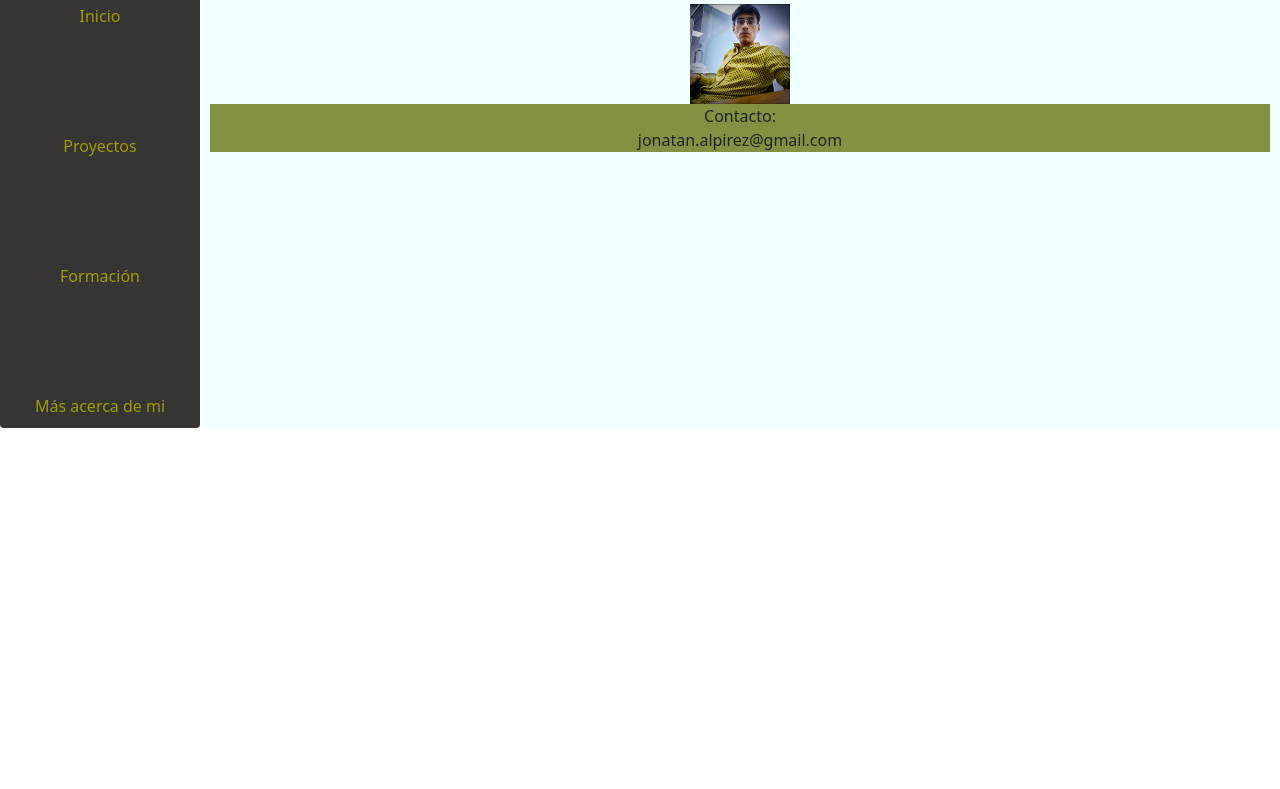
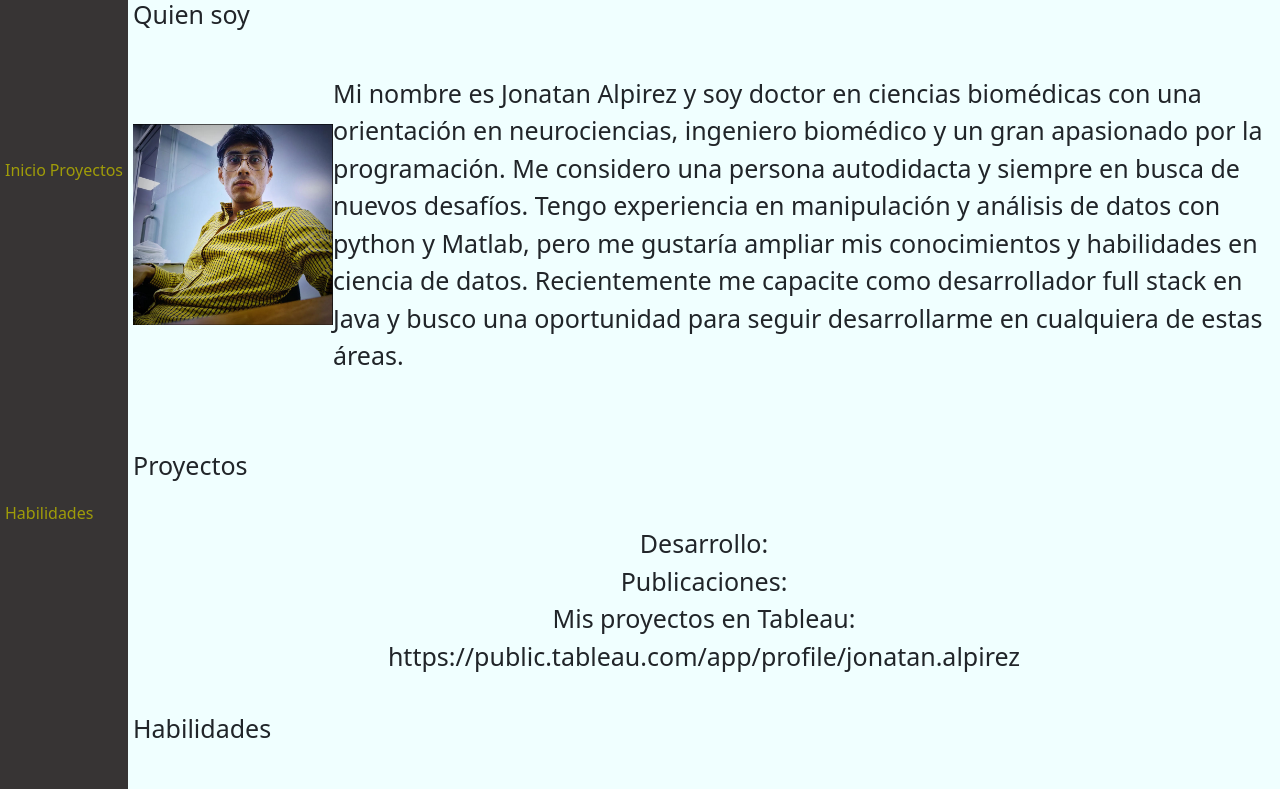
Before and after one commit to JonatanAlpirez/portafolioJonatanAlpirez, a plain HTML site: page index.html in a window 1280 px wide. Shown: the part 106-895 px from the top of the page. Before the commit the page ends 800 px from the top, so only its background shows below. Drawn offline with nearby package versions, Linux system fonts and the light colour scheme.

Commit message:
Se actualiza archivo .css

```diff
--- a/css/grid.css
+++ b/css/grid.css
@@ -3,10 +3,23 @@
     padding: 0;
     margin: 0;
 
+
 }
+
+h1{
+    font-size: 25px;
+    text-align: left;
+}
+
+td{
+    text-align:start;
+
+}
+
 
 body {
     min-height: 100%;
+    background-color: black
     /*Aquí indica el mínimo de altura */
 
 }
@@ -18,9 +31,11 @@ html {
 /*Los elementos del documento pueden tomar todo el 100% de la pagina*/
 
 .grid-container>* {
+
+
     text-align: center;
     border-radius: 4px;
-    padding: 10px;
+    padding: 5px;
 
 }
 
@@ -35,7 +50,8 @@ html {
 .navbar {
     grid-area: navbar;
     background-color: rgb(55, 52, 52);
-    color:  rgb(159, 156, 9) ;!
+    color:  rgb(159, 156, 9) ;
+
 }
 
 
@@ -43,6 +59,9 @@ html {
 .main {
     grid-area: main;
     background-color: azure;
+    font-size: 25px;
+    overflow: scroll;
+
 
 
 }
@@ -66,12 +85,11 @@ html {
 
 @media(min-width: 600px) {
     .grid-container {
-        grid-template-columns: 200px auto;
-        grid-template-rows: 100px 50px auto 100px;
+        grid-template-columns: 10% auto;
+        grid-template-rows: 100px auto 100px;
         grid-template-areas:
             "header1 header1"
             "navbar main"
-
             "footer1 footer1"
         ;
 
@@ -82,14 +100,14 @@ html {
 
 @media(min-width: 1000px) {
     .grid-container {
-        grid-template-columns: 200px auto;
-        grid-template-rows: 100px 50px auto 100px;
+
+        grid-template-columns: 10% auto;
+        grid-template-rows: 100px auto 100px;
         grid-template-areas:
-            "header1 header1 header1"
-            "navbar main main"
-            "navbar main main"
-            "navbar main main"
-            "footer1 footer1 footer1"
+            "header1 header1"
+            "navbar main"
+            "footer1 footer1"
+
         ;
 
     }
--- a/index.html
+++ b/index.html
@@ -21,38 +21,115 @@
 <body class="grid-container">
 
   <header class="header1"> Jonatan Alpirez
-      <br> PhD in Biomedical Sciences - Neurosciences | Biomedical Engineer | Data analyst | Java full stack developer
+    <marquee behavior="scroll" direction="direccion" scrollamount="5">
+      PhD in Biomedical Sciences - Neurosciences | Biomedical Engineer | Data analyst | Java full stack developer
+    </marquee>
     <br>
+
     <img src="/img/face.png" alt="iconoFacebook" width="30px">
     <img src="/img/insta.png" alt="iconoInsta" width="30px">
     <img src="/img/link.png" alt="iconoLinkedin" width="30px">
+    <img src="/img/github.png" alt="iconoGithub" width="30px">
 
 
 
   </header>
 
-      <nav class="navbar flex-column">
+  <nav class="navbar .flex-sm-column">
 
     <a class="nav-link active" aria-current="page" href="#">Inicio</a>
     <a class="nav-link" href="#">Proyectos</a>
-        <a class="nav-link" href="#">Formación</a>
+    <a class="nav-link" href="#">Habilidades</a>
     <a class="nav-link" href="#">Más acerca de mi</a>
   </nav>
   </nav>
 
 
 
+  <article class="main">
+    <h1><a name"quiensoy"></a>Quien soy</h1>
+    <br>
+    <table>
+      <tr>
+        <td><img src="/img/jona.png" alt="" width="200px>" </td>
+        <td>Mi nombre es Jonatan Alpirez y soy doctor en ciencias biomédicas con una orientación en neurociencias,
+          ingeniero biomédico y un gran apasionado por la programación. Me considero una persona autodidacta y siempre
+          en busca de
+          nuevos desafíos. Tengo
+          experiencia en manipulación y análisis de datos con python y Matlab, pero me gustaría ampliar mis
+          conocimientos y habilidades en ciencia de datos.
+          Recientemente me capacite como desarrollador full stack en Java y busco una oportunidad para seguir
+          desarrollarme en cualquiera de estas áreas. </td>
+      </tr>
+    </table>
 
 
-    <article class ="main">
-      <img src="/img/jona.png" alt="" width="100px>"
+    <br>
+    <br>
+
+    <h1><a name"proyectos"></a>Proyectos</h1>
+    <br>
+    Desarrollo:
+
+    <br>
+    Publicaciones:
+    <br>
+    Mis proyectos en Tableau:
+    <br>
+    https://public.tableau.com/app/profile/jonatan.alpirez
+
+    <br>
+    <br>
+
+    <h1><a name"habilides"></a>Habilidades</h1>
+    <br>
+
+    Programación:
+    <table>
+
+      <tr>
+        <td><img src="" alt=""></td>
+        <td><img src="" alt=""></td>
+      </tr>
+
+      <tr>
+        <td><img src="" alt=""></td>
+        <td><img src="" alt=""></td>
+      </tr>
+
+
+    </table>
+
+    <br>
+
+    <h1><a name"masdemi"></a>Más acerca de mi</h1>
+    <br>
+    <br>
+
+
+
+
+
+
 
   </article>
 
-    <footer class="footer1">Contacto:
+  <footer class="footer1">
+    Contacto:
     <br>
     jonatan.alpirez@gmail.com
   </footer>
+
+  <script src="https://cdn.jsdelivr.net/npm/bootstrap@5.3.0-alpha1/dist/js/bootstrap.bundle.min.js"
+    integrity="sha384-w76AqPfDkMBDXo30jS1Sgez6pr3x5MlQ1ZAGC+nuZB+EYdgRZgiwxhTBTkF7CXvN"
+    crossorigin="anonymous"></script>
+
+  <script src="https://cdn.jsdelivr.net/npm/@popperjs/core@2.11.6/dist/umd/popper.min.js"
+    integrity="sha384-oBqDVmMz9ATKxIep9tiCxS/Z9fNfEXiDAYTujMAeBAsjFuCZSmKbSSUnQlmh/jp3"
+    crossorigin="anonymous"></script>
+  <script src="https://cdn.jsdelivr.net/npm/bootstrap@5.3.0-alpha1/dist/js/bootstrap.min.js"
+    integrity="sha384-mQ93GR66B00ZXjt0YO5KlohRA5SY2XofN4zfuZxLkoj1gXtW8ANNCe9d5Y3eG5eD"
+    crossorigin="anonymous"></script>
 
 
 </body>
```
Also changed, not shown: img/github.png (added). Lines whose indentation alone changed are shown as unchanged.
